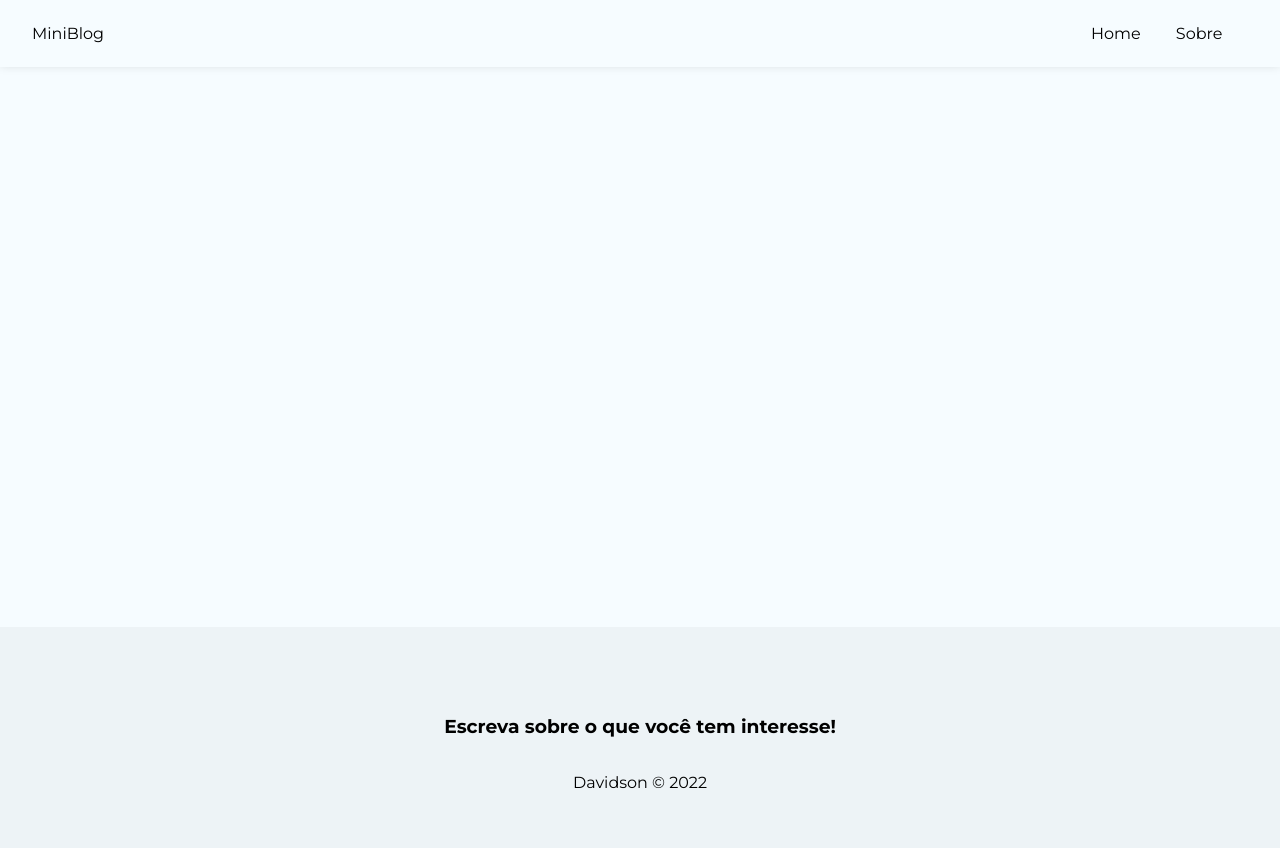
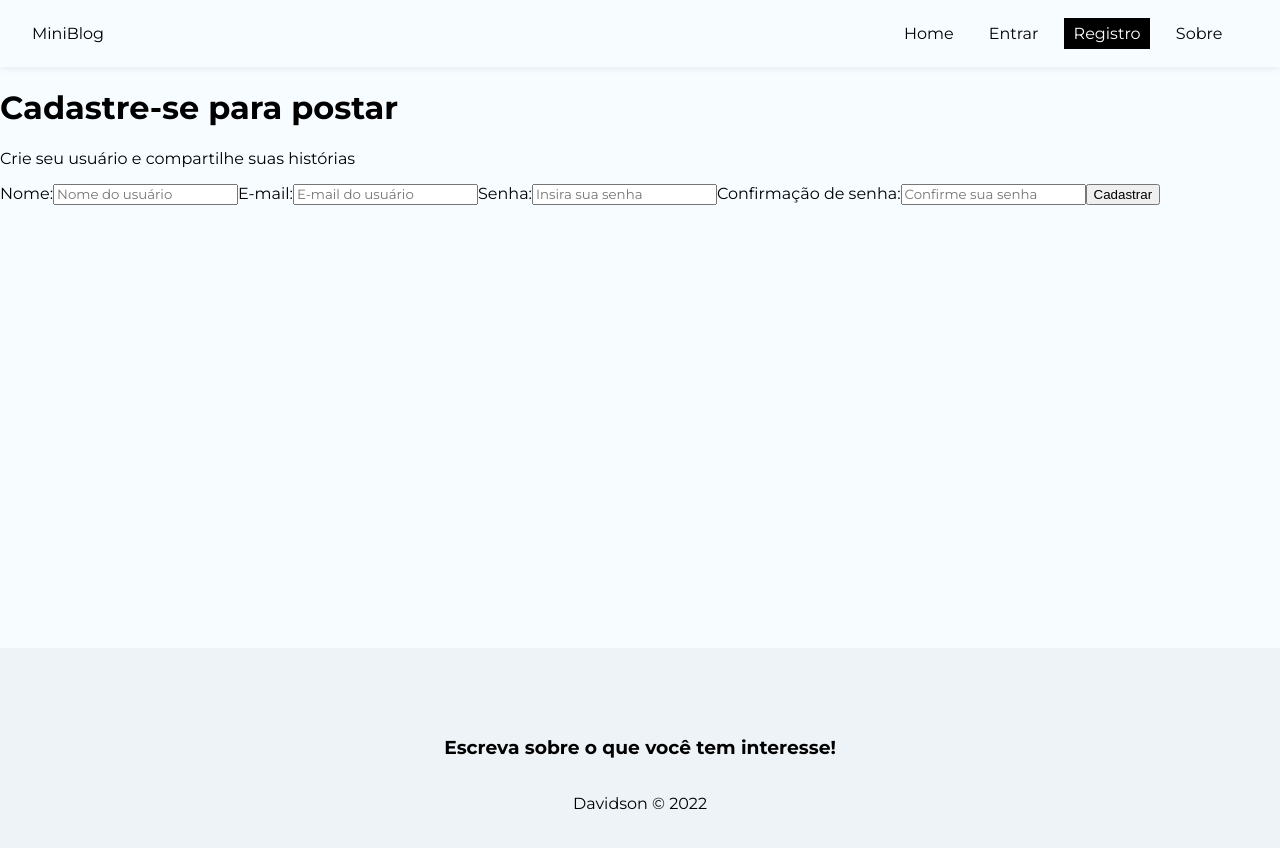
Before and after one commit to davidsoncarrilho/frontendweb2, a React (Create React App) app: page /register in a window 1280 px wide. Shown: the top 848 px of the page. Built offline with nearby package versions, Linux system fonts and the light colour scheme.

Commit message:
Criando formulario de cadastro

```diff
--- a/src/App.js
+++ b/src/App.js
@@ -5,6 +5,10 @@
 // pages
 import Home from "./pages/Home/Home";
 import About from "./pages/About/About";
+import Login from "./pages/Login/Login";
+import Register from "./pages/Register/Register";
+
+//componentes
 import Navbar from "./components/Navbar";
 import Footer from "./components/Footer";
 
@@ -17,6 +21,8 @@
           <Routes>
             <Route path="/" element={<Home />} />
             <Route path="/about" element={<About />} />
+            <Route path="/login" element={<Login />} />
+            <Route path="/register" element={<Register />} />
           </Routes>
         </div>
         <Footer />
--- a/src/components/Navbar.js
+++ b/src/components/Navbar.js
@@ -19,6 +19,22 @@
         </li>
         <li>
           <NavLink
+            to="/login"
+            className={({ isActive }) => (isActive ? styles.active : "")}
+          >
+            Entrar
+          </NavLink>
+        </li>
+        <li>
+          <NavLink
+            to="/register"
+            className={({ isActive }) => (isActive ? styles.active : "")}
+          >
+            Registro
+          </NavLink>
+        </li>
+        <li>
+          <NavLink
             to="/about"
             className={({ isActive }) => (isActive ? styles.active : "")}
           >
--- /dev/null
+++ b/src/pages/Login/Login.js
@@ -0,0 +1,7 @@
+import styles from "./Login.module.css";
+
+const Login = () => {
+  return <h2>login</h2>;
+};
+
+export default Login;
--- /dev/null
+++ b/src/pages/Register/Register.js
@@ -0,0 +1,53 @@
+import styles from "./Register.module.css";
+
+import { useState, useEffect } from "react";
+
+const Register = () => {
+  return (
+    <div>
+      <h1>Cadastre-se para postar</h1>
+      <p>Crie seu usuário e compartilhe suas histórias</p>
+      <form>
+        <label>
+          <span>Nome:</span>
+          <input
+            type="text"
+            name="displayName"
+            required
+            placeholder="Nome do usuário"
+          />
+        </label>
+        <label>
+          <span>E-mail:</span>
+          <input
+            type="email"
+            name="email"
+            required
+            placeholder="E-mail do usuário"
+          />
+        </label>
+        <label>
+          <span>Senha:</span>
+          <input
+            type="password"
+            name="password"
+            required
+            placeholder="Insira sua senha"
+          />
+        </label>
+        <label>
+          <span>Confirmação de senha:</span>
+          <input
+            type="password"
+            name="confirmPassword"
+            required
+            placeholder="Confirme sua senha"
+          />
+        </label>
+        <button className="btn">Cadastrar</button>
+      </form>
+    </div>
+  );
+};
+
+export default Register;
--- /dev/null
+++ b/src/pages/Register/Register.module.css
@@ -0,0 +1,7 @@
+.register {
+  text-align: center;
+}
+
+.register p {
+  color: #aaa;
+}
```
Also changed, not shown: src/pages/Login/Login.module.css (added).
